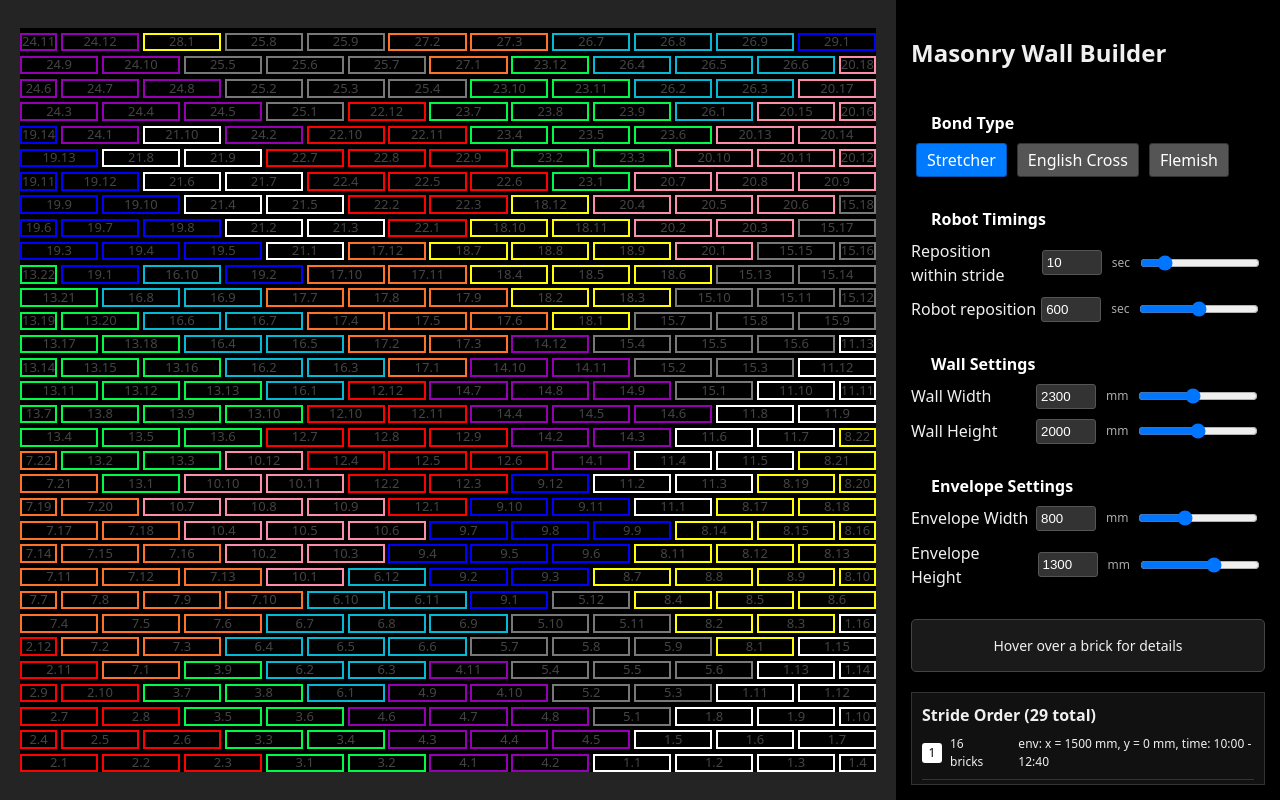
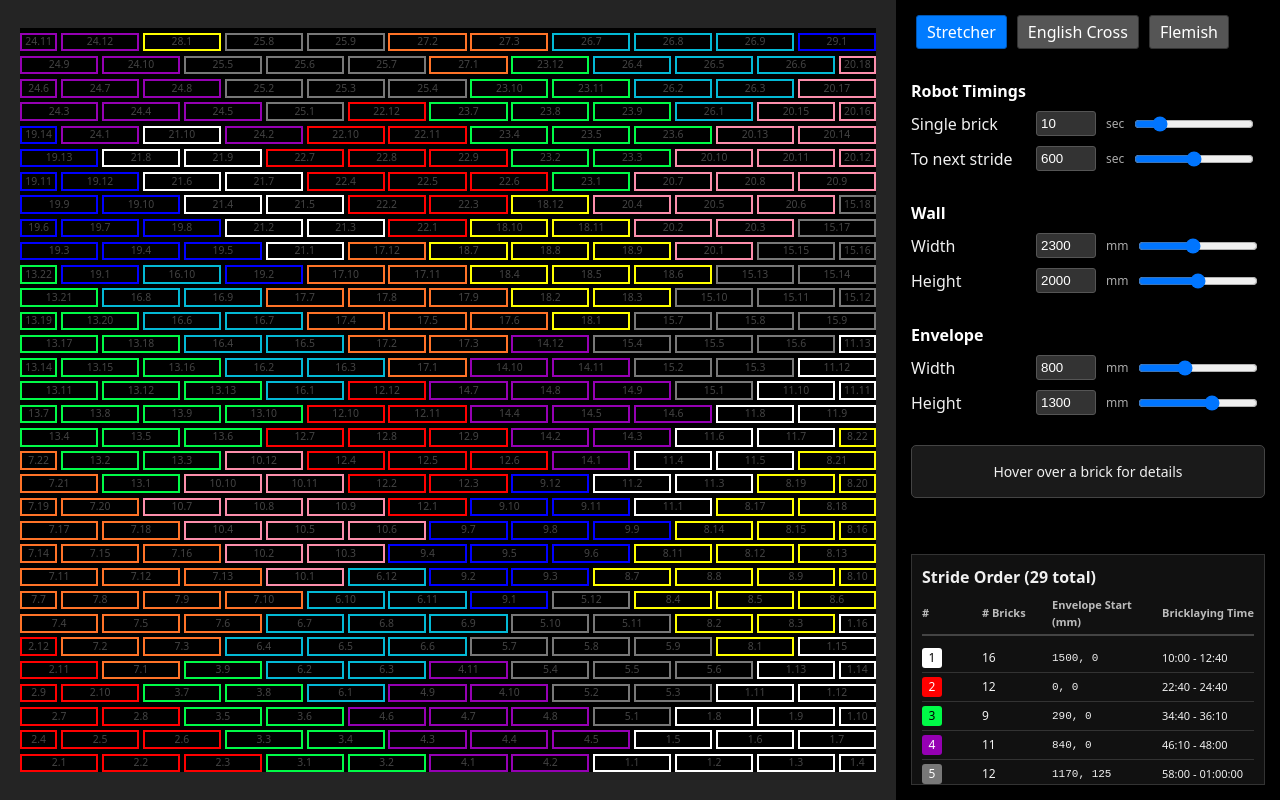
Before and after one commit to vpavlenko/masonry, a React (Vite) app: page / in a window 1280 px wide. Built offline with nearby package versions, Linux system fonts and the light colour scheme.

Commit message:
styling improvements

```diff
--- a/src/components/MasonryWall.tsx
+++ b/src/components/MasonryWall.tsx
@@ -26,7 +26,7 @@ const STRIDE_COLORS = [
   "#787878", // gray
   "#03B9D5", // aqua
   "#ff7328", // orange
-  "#ff0", // yellow
+  "#ffff00", // yellow
   "#0000FF", // blue
   "#fc8eac", // pink
 ];
@@ -65,14 +65,6 @@ const DebugColumn = styled.div`
   }
   label {
     color: #f0f0f0; // Light text for labels
-  }
-`;
-
-const WallHeader = styled.div`
-  margin-bottom: 20px;
-  h2,
-  p {
-    color: #f0f0f0; // Light text for wall header
   }
 `;
 
@@ -120,14 +112,19 @@ const BrickDiv = styled.div<{
   justify-content: center;
   font-size: ${(props) => props.fontSize}px;
   font-weight: ${(props) => (props.isDirectlyHovered ? "bold" : "normal")};
-  color: ${(props) => (props.isHoveredStrideBrick ? "white" : "#444")};
+  color: ${(props) =>
+    props.isHoveredStrideBrick
+      ? props.isDirectlyHovered
+        ? "white"
+        : "#ccc"
+      : "#444"};
   box-sizing: border-box;
   cursor: pointer;
   overflow: hidden;
 
   box-shadow: ${(props) =>
     props.isHoveredStrideBrick
-      ? `inset 0 0 0 3px ${props.borderColor}` // Thicker border inwards (2px border + 3px inset shadow)
+      ? `inset 0 0 0 2px ${props.borderColor}` // Thicker border inwards (2px border + 3px inset shadow)
       : "none"};
 `;
 
@@ -135,7 +132,6 @@ const DebugSection = styled.div`
   margin-bottom: 20px;
   h4 {
     margin-top: 0;
-    margin-left: 20px;
     margin-bottom: 8px; // Reduced margin-bottom for h4
     color: #fff; // Ensure h4 inside DebugSection is also inverted
   }
@@ -213,36 +209,6 @@ const HoverInfoBox = styled.div`
   }
 `;
 
-const StrideStatItem = styled.div`
-  margin-bottom: 8px; // Increased spacing
-  font-size: 12px;
-  display: flex;
-  align-items: center; // Changed to single line layout
-  padding-bottom: 8px;
-  border-bottom: 1px solid #eee; // Separator for items
-  color: #f0f0f0; // Default text color for item
-  border-bottom: 1px solid #333; // Inverted style
-
-  &:last-child {
-    border-bottom: none;
-  }
-
-  span.label {
-    // For labels like "Time:"
-    font-weight: bold;
-    margin-right: 8px;
-    color: #aaa; // Inverted style
-  }
-  span.coords {
-    font-family: monospace;
-    color: #ddd; // Inverted style
-    margin-right: 15px;
-  }
-  span.time {
-    margin-right: 15px;
-  }
-`;
-
 const StrideColorSwatch = styled.span<{ bgColor: string; textColor: string }>`
   background-color: ${(props) => props.bgColor};
   color: white; // Text on swatch
@@ -311,18 +277,21 @@ const WallOverlaySegment = styled.div<{
   z-index: 4; // Just below the envelope border (5) and bricks (default)
 `;
 
+// Full-pane overlay; centres itself in the wall column, not the scaled wall
 const LoadingOverlay = styled.div`
   position: absolute;
-  top: 0;
-  left: 0;
-  right: 0;
-  bottom: 0;
+  top: 50%;
+  left: 50%;
+  transform: translate(-50%, -50%);
   background-color: rgba(0, 0, 0, 0.7);
   display: flex;
+  flex-direction: column;
   align-items: center;
   justify-content: center;
   z-index: 1000;
+  padding: 20px;
   border-radius: 4px;
+  pointer-events: none;
 `;
 
 const Spinner = styled.div`
@@ -332,6 +301,7 @@ const Spinner = styled.div`
   border-top: 4px solid #fff;
   border-radius: 50%;
   animation: spin 1s linear infinite;
+  margin: 0 auto; // Horizontally centers the spinner
 
   @keyframes spin {
     0% {
@@ -348,6 +318,47 @@ const LoadingText = styled.div`
   margin-top: 16px;
   font-size: 14px;
   text-align: center;
+`;
+
+const StrideTableHeader = styled.div`
+  display: flex;
+  align-items: center;
+  font-size: 11px;
+  font-weight: bold;
+  color: #bbb;
+  border-bottom: 2px solid #444;
+  padding-bottom: 4px;
+  margin-bottom: 8px;
+`;
+
+const StrideTableRow = styled.div`
+  display: flex;
+  align-items: center;
+  font-size: 12px;
+  padding: 4px 0;
+  border-bottom: 1px solid #333;
+  color: #f0f0f0;
+
+  &:last-child {
+    border-bottom: none;
+  }
+
+  &:hover {
+    background-color: rgba(255, 255, 255, 0.05);
+  }
+
+  &.brick-hovered {
+    background-color: rgba(255, 255, 255, 0.08);
+    /* border-left: 3px solid #007bff; */
+    /* padding-left: 1px; */ /* Adjust padding to account for border */
+  }
+`;
+
+const StrideTableCell = styled.div<{ width: string }>`
+  width: ${(props) => props.width};
+  flex-shrink: 0;
+  display: flex;
+  align-items: center;
 `;
 
 const MasonryWall: React.FC = () => {
@@ -369,6 +380,7 @@ const MasonryWall: React.FC = () => {
   const [robotHeight, setRobotHeight] = useState<number>(ROBOT_HEIGHT);
   const [isRecalculating, setIsRecalculating] = useState(false);
   const wallColumnRef = useRef<HTMLDivElement>(null);
+  const strideStatsRef = useRef<HTMLDivElement>(null);
   const allBricksRef = useRef<Brick[]>([]); // To store the initial grid of all bricks
 
   useEffect(() => {
@@ -519,13 +531,8 @@ const MasonryWall: React.FC = () => {
 
   return (
     <AppContainer>
-      <WallColumn ref={wallColumnRef}>
-        <WallDisplayContainer
-          style={{
-            width: wallWidth * wallScale,
-            height: wallHeight * wallScale,
-          }}
-        >
+      {/* Make column a positioned ancestor so the overlay can sit dead-centre */}
+      <WallColumn ref={wallColumnRef} style={{ position: "relative" }}>
         {isRecalculating && (
           <LoadingOverlay>
             <div>
@@ -534,7 +541,12 @@ const MasonryWall: React.FC = () => {
             </div>
           </LoadingOverlay>
         )}
-
+        <WallDisplayContainer
+          style={{
+            width: wallWidth * wallScale,
+            height: wallHeight * wallScale,
+          }}
+        >
           {!isRecalculating &&
             allRenderableBricks.map((brick) => {
               const brickLength = brick.length; // Use actual brick length
@@ -574,7 +586,7 @@ const MasonryWall: React.FC = () => {
                     width={visualWidth}
                     height={visualHeight}
                     borderColor={getStrideColor(brick.strideIndex)}
-                    fontSize={Math.max(8, BRICK_HEIGHT * wallScale * 0.7)}
+                    fontSize={Math.max(8, BRICK_HEIGHT * wallScale * 0.56)}
                     isHoveredStrideBrick={isHighlightedStride}
                     isDirectlyHovered={hoveredBrick?.id === brick.id}
                     style={{ pointerEvents: "none" }} // hitbox captures events
@@ -673,12 +685,7 @@ const MasonryWall: React.FC = () => {
       </WallColumn>
 
       <DebugColumn>
-        <WallHeader>
-          <h2>Masonry Wall Builder</h2>
-        </WallHeader>
-
         <DebugSection>
-          <h4>Bond Type</h4>
           <div style={{ marginBottom: "10px" }}>
             {/* Basic button styling for active/inactive states */}
             {(["stretcher", "english_cross", "flemish"] as BondType[]).map(
@@ -715,7 +722,7 @@ const MasonryWall: React.FC = () => {
         <DebugSection>
           <h4>Robot Timings</h4>
           <InputGroup>
-            <label>Reposition within stride </label>
+            <label>Single brick </label>
             <DebugInput
               type="number"
               value={repositionTime}
@@ -736,7 +743,7 @@ const MasonryWall: React.FC = () => {
             />
           </InputGroup>
           <InputGroup>
-            <label>Robot reposition </label>
+            <label>To next stride </label>
             <DebugInput
               type="number"
               value={robotRepositionTime}
@@ -759,9 +766,9 @@ const MasonryWall: React.FC = () => {
         </DebugSection>
 
         <DebugSection>
-          <h4>Wall Settings</h4>
+          <h4>Wall</h4>
           <InputGroup>
-            <label>Wall Width </label>
+            <label>Width </label>
             <DebugInput
               type="number"
               value={wallWidth}
@@ -787,7 +794,7 @@ const MasonryWall: React.FC = () => {
             />
           </InputGroup>
           <InputGroup>
-            <label>Wall Height </label>
+            <label>Height </label>
             <DebugInput
               type="number"
               value={wallHeight}
@@ -823,9 +830,9 @@ const MasonryWall: React.FC = () => {
         </DebugSection>
 
         <DebugSection>
-          <h4>Envelope Settings</h4>
+          <h4>Envelope</h4>
           <InputGroup>
-            <label>Envelope Width </label>
+            <label>Width </label>
             <DebugInput
               type="number"
               value={robotWidth}
@@ -851,7 +858,7 @@ const MasonryWall: React.FC = () => {
             />
           </InputGroup>
           <InputGroup>
-            <label>Envelope Height </label>
+            <label>Height </label>
             <DebugInput
               type="number"
               value={robotHeight}
@@ -997,10 +1004,6 @@ const MasonryWall: React.FC = () => {
               </div>
             </div>
             <p>
-              <strong>Stride start time</strong>{" "}
-              {formatTime(getStrideStartTime(hoveredBrick.strideIndex))}
-            </p>
-            <p>
               <strong>Brick build time</strong>{" "}
               {formatTime(calculateBrickTime(hoveredBrick))} -{" "}
               {formatTime(calculateBrickTime(hoveredBrick) + repositionTime)}
@@ -1012,8 +1015,16 @@ const MasonryWall: React.FC = () => {
           </HoverInfoBox>
         )}
 
-        <StrideStatsContainer>
+        <StrideStatsContainer ref={strideStatsRef}>
           <h4>Stride Order ({strides.length} total)</h4>
+
+          <StrideTableHeader>
+            <StrideTableCell width="60px">#</StrideTableCell>
+            <StrideTableCell width="70px"># Bricks</StrideTableCell>
+            <StrideTableCell width="110px">Envelope Start (mm)</StrideTableCell>
+            <StrideTableCell width="120px">Bricklaying Time</StrideTableCell>
+          </StrideTableHeader>
+
           {strides.map((stride, index) => {
             if (!strideEnvelopes[index]) return null; // Guard against missing envelope data
 
@@ -1023,26 +1034,39 @@ const MasonryWall: React.FC = () => {
             const calculatedStrideEndTime =
               calculatedStrideStartTime + strideBricklayingDuration;
 
+            const isBrickHovered =
+              hoveredBrick && hoveredBrick.strideIndex === index;
+
             return (
-              <StrideStatItem
+              <StrideTableRow
                 key={index}
+                data-stride-index={index}
+                className={isBrickHovered ? "brick-hovered" : ""}
                 onMouseEnter={() => setHoveredStrideFromList(index)}
                 onMouseLeave={() => setHoveredStrideFromList(null)}
               >
+                <StrideTableCell width="60px">
                   <StrideColorSwatch
                     bgColor={getStrideColor(index)}
                     textColor={getTextColorForBackground(getStrideColor(index))}
                   >
                     {index + 1}
                   </StrideColorSwatch>
-                <span>{stride.length} bricks</span>
-                <div style={{ paddingLeft: "2em" }}>
-                  env: x = {strideEnvelopes[index].minX.toFixed(0)} mm, y ={" "}
-                  {strideEnvelopes[index].minY.toFixed(0)} mm, time:{" "}
+                </StrideTableCell>
+                <StrideTableCell width="70px">{stride.length}</StrideTableCell>
+                <StrideTableCell width="110px">
+                  <span style={{ fontFamily: "monospace", fontSize: "11px" }}>
+                    {strideEnvelopes[index].minX.toFixed(0)},{" "}
+                    {strideEnvelopes[index].minY.toFixed(0)}
+                  </span>
+                </StrideTableCell>
+                <StrideTableCell width="120px">
+                  <span style={{ fontSize: "11px" }}>
                     {formatTime(calculatedStrideStartTime)} -{" "}
                     {formatTime(calculatedStrideEndTime)}
-                </div>
-              </StrideStatItem>
+                  </span>
+                </StrideTableCell>
+              </StrideTableRow>
             );
           })}
           {strides.length === 0 && <p>No strides calculated yet.</p>}
```
Lines whose indentation alone changed are shown as unchanged.
